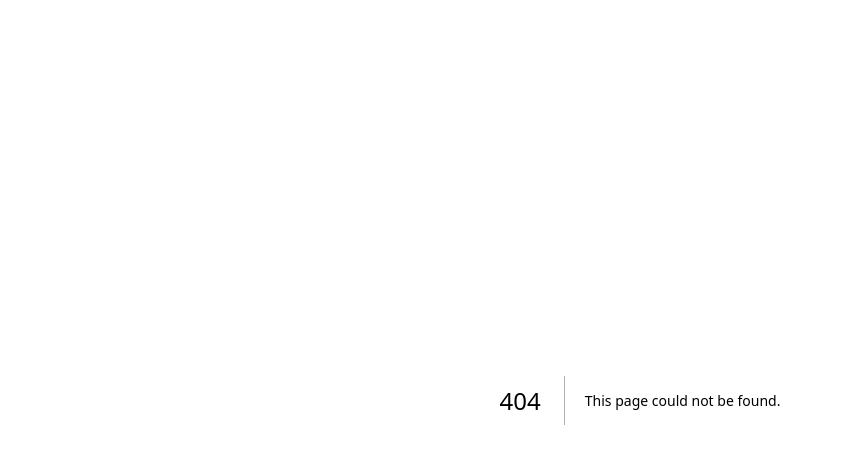
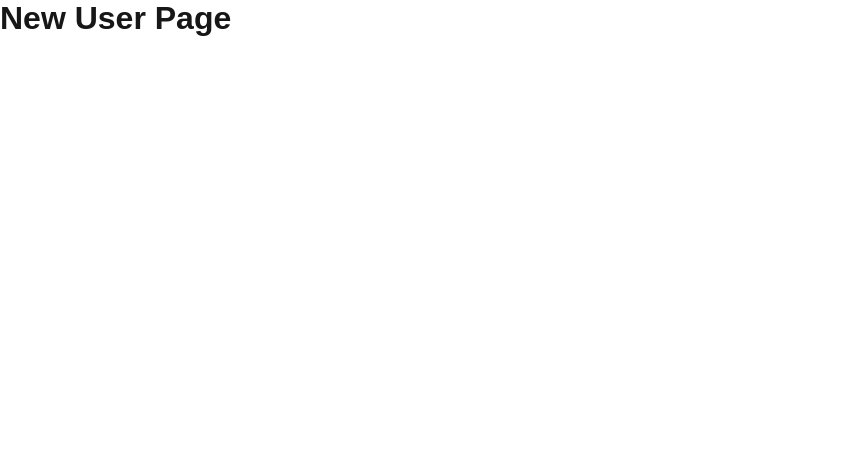
Before and after one commit to HeshaniThennakoon/Next.js-basics, a Next.js app: page /newuser in a window 1280 px wide. Before the commit this address had no page. Shown: the top 464 px of the page, without its empty margins (0-841 px from the left). Built offline with nearby package versions, Linux system fonts and the light colour scheme.

Commit message:
page grouping

```diff
--- /dev/null
+++ b/src/app/(login)/newuser/page.jsx
@@ -0,0 +1,9 @@
+import React from 'react'
+
+function page() {
+  return (
+    <h1>New User Page</h1>
+  )
+}
+
+export default page
```
Also changed, not shown: src/app/(login)/signup/page.jsx (added, +9 -0 lines).
